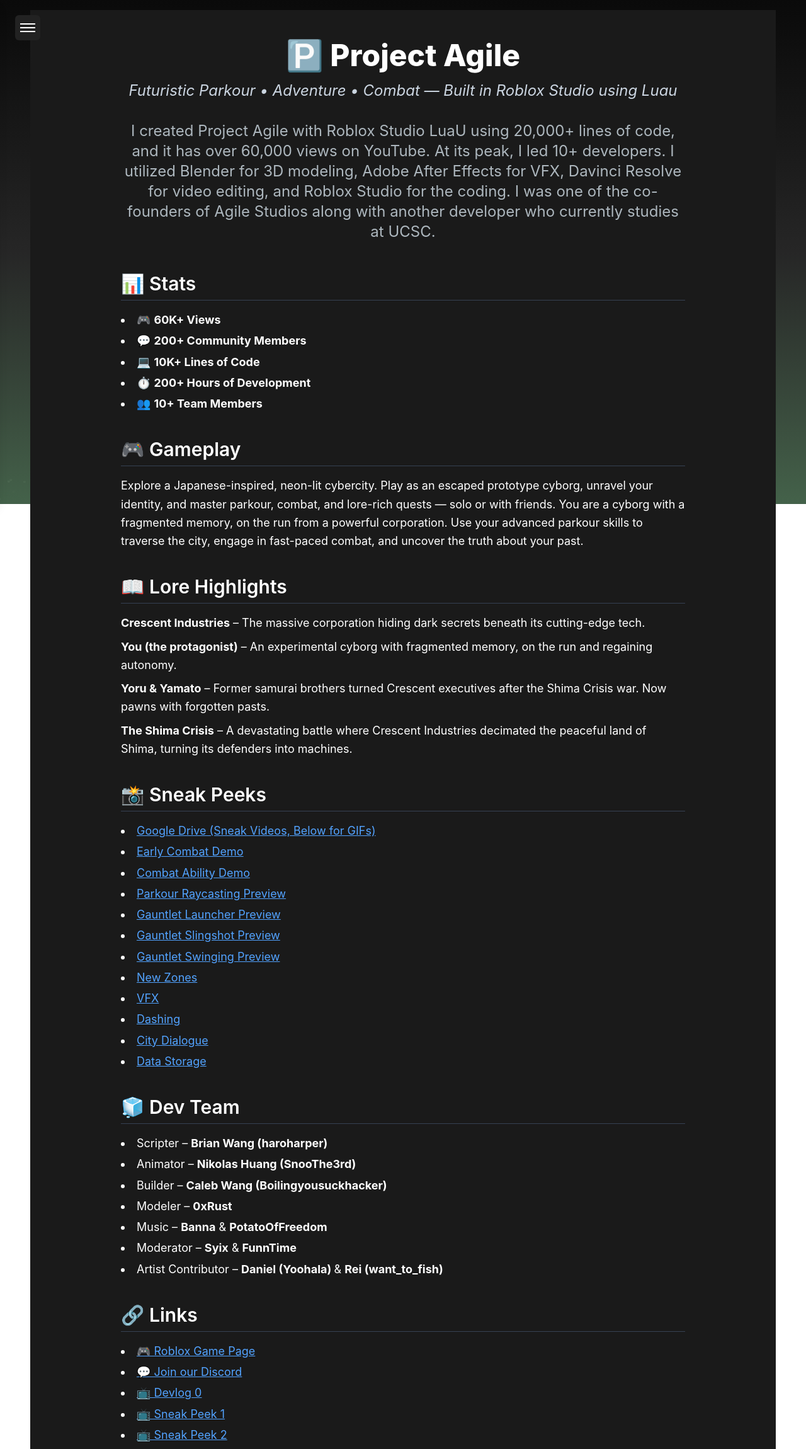
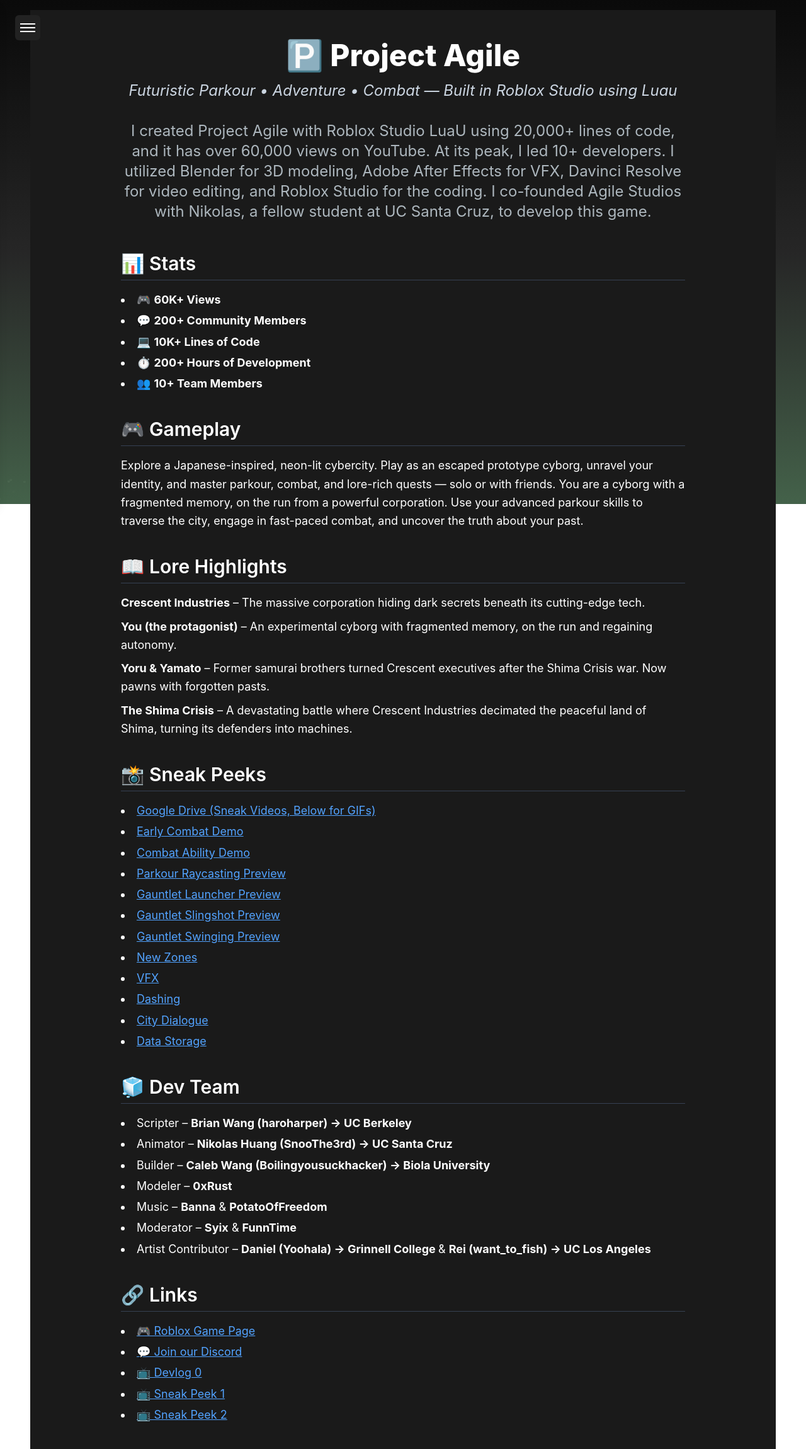
Before and after one commit to brianBoolean88/personal-portfolio-website, a Next.js app: page /projectagile in a window 1280 px wide. Shown: the top 2300 px of the page at 63% size. Built offline with nearby package versions, Linux system fonts and the light colour scheme.

Commit message:
College Additions

```diff
--- a/app/components/ProjectAgile.jsx
+++ b/app/components/ProjectAgile.jsx
@@ -13,8 +13,7 @@
             <p className='text-[#ADB7BE] text-lg sm:text-xl lg:text-2xl mb-12 max-w-4xl text-center'>
                 I created Project Agile with Roblox Studio LuaU using 20,000+ lines of code, and it has over 60,000 views on YouTube.
                 At its peak, I led 10+ developers. I utilized Blender for 3D modeling, Adobe After Effects for VFX, Davinci Resolve for
-                video editing, and Roblox Studio for the coding. I was one of the co-founders of Agile Studios along with another
-                developer who currently studies at UCSC.
+                video editing, and Roblox Studio for the coding. I co-founded Agile Studios with Nikolas, a fellow student at UC Santa Cruz, to develop this game.
             </p>
 
             <div className="max-w-4xl w-full space-y-10 text-lg leading-relaxed">
@@ -73,13 +72,13 @@
                 <section>
                     <h2 className="text-3xl font-semibold mb-4 border-b border-gray-700 pb-2">🧊 Dev Team</h2>
                     <ul className="list-disc list-inside space-y-1">
-                        <li>Scripter – <strong>Brian Wang (haroharper)</strong></li>
-                        <li>Animator – <strong>Nikolas Huang (SnooThe3rd)</strong></li>
-                        <li>Builder – <strong>Caleb Wang (Boilingyousuckhacker)</strong></li>
+                        <li>Scripter – <strong>Brian Wang (haroharper) → UC Berkeley</strong></li>
+                        <li>Animator – <strong>Nikolas Huang (SnooThe3rd) → UC Santa Cruz</strong></li>
+                        <li>Builder – <strong>Caleb Wang (Boilingyousuckhacker) → Biola University </strong></li>
                         <li>Modeler – <strong>0xRust</strong></li>
                         <li>Music – <strong>Banna</strong> & <strong>PotatoOfFreedom</strong></li>
                         <li>Moderator – <strong>Syix</strong> & <strong>FunnTime</strong></li>
-                        <li>Artist Contributor – <strong>Daniel (Yoohala) </strong> & <strong>Rei (want_to_fish)</strong></li>
+                        <li>Artist Contributor – <strong>Daniel (Yoohala) → Grinnell College </strong> & <strong>Rei (want_to_fish) → UC Los Angeles</strong></li>
                     </ul>
                 </section>
 
```
